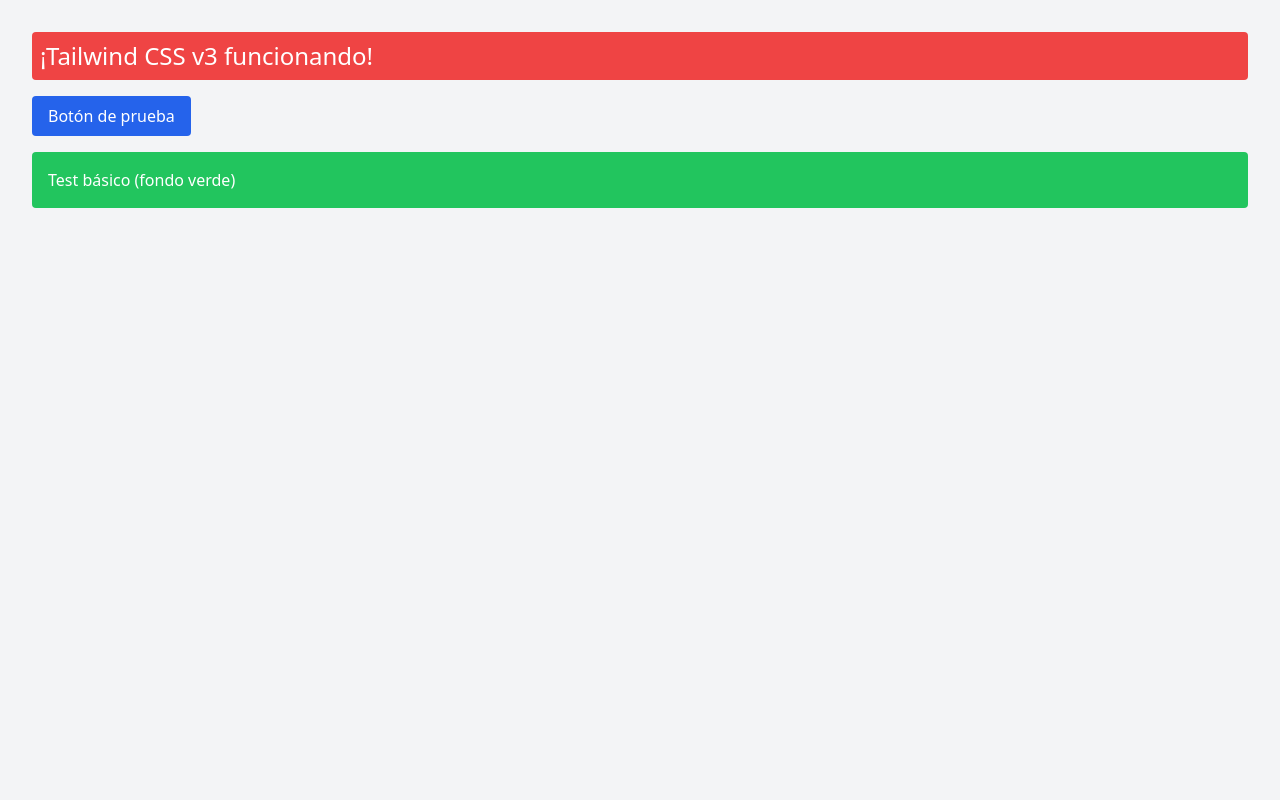
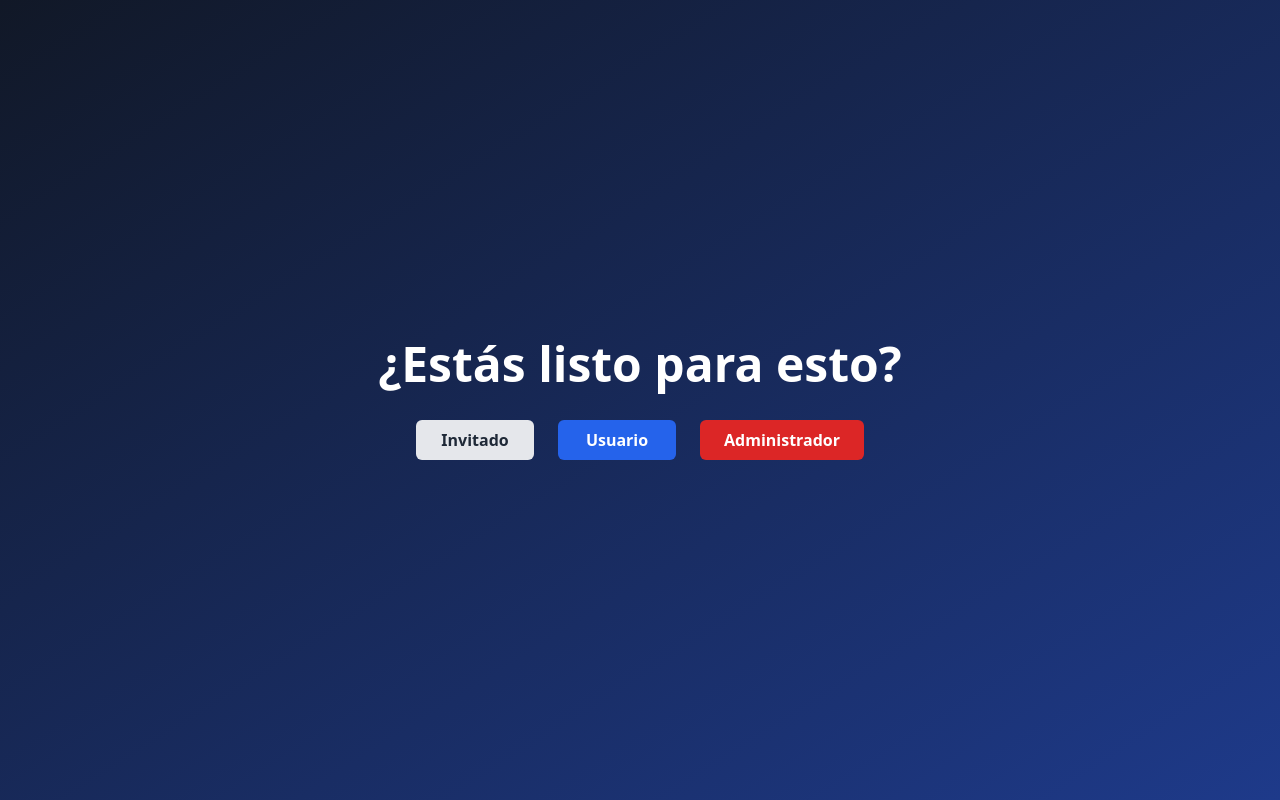
Before and after one commit to miltonfruiz/Portfolio2025, a React (Vite) app in the folder portfolio-2025/: page / in a window 1280 px wide. Built offline with nearby package versions, Linux system fonts and the light colour scheme.

Commit message:
30/04: Instalación y configuracuón de rutas en WelcomeScreen

```diff
--- a/portfolio-2025/package.json
+++ b/portfolio-2025/package.json
@@ -11,7 +11,8 @@
   },
   "dependencies": {
     "react": "^19.0.0",
-    "react-dom": "^19.0.0"
+    "react-dom": "^19.0.0",
+    "react-router-dom": "^7.5.3"
   },
   "devDependencies": {
     "@eslint/js": "^9.22.0",
--- a/portfolio-2025/src/App.jsx
+++ b/portfolio-2025/src/App.jsx
@@ -1,15 +1,15 @@
-export default function App() {
+import React from "react";
+import { BrowserRouter as Router, Routes, Route } from "react-router-dom";
+import WelcomeScreen from "./components/WelcomeScreen/WelcomeScreen";
+
+function App() {
   return (
-    <div className="min-h-screen bg-gray-100 p-8">
-      <h1 className="bg-red-500 text-white text-2xl p-2 rounded">
-        ¡Tailwind CSS v3 funcionando!
-      </h1>
-      <button className="bg-blue-600 text-white px-4 py-2 rounded mt-4 hover:bg-blue-700 transition">
-        Botón de prueba
-      </button>
-      <div className="p-4 bg-green-500 text-white mt-4 rounded">
-        Test básico (fondo verde)
-      </div>
-    </div>
+    <Router>
+      <Routes>
+        <Route path="/" element={<WelcomeScreen />} />
+      </Routes>
+    </Router>
   );
 }
+
+export default App;
--- a/portfolio-2025/src/components/WelcomeScreen/WelcomeScreen.jsx
+++ b/portfolio-2025/src/components/WelcomeScreen/WelcomeScreen.jsx
@@ -4,7 +4,7 @@
 const WelcomeScreen = () => {
   const navigate = useNavigate();
   const buttonBaseClasses =
-    "w-full md:w-48 px-6 py-3 rounded-lg font-semibold transition-all duration-300 focus:outline-none focus:ring-2 focus:ring-offset-2";
+    "w-full md:w-48 px-6 py-2 rounded-md font-semibold transition-all duration-300 focus:outline-none focus:ring-2 focus:ring-offset-2";
   const buttonVariantClasses = {
     guest: "bg-gray-200 text-gray-800 hover:bg-gray-300 focus:ring-gray-400",
     user: "bg-blue-600 text-white hover:bg-blue-700 focus:ring-blue-500",
```
Also changed, not shown: 1 other file (tests, documents, lock files or other folders).
